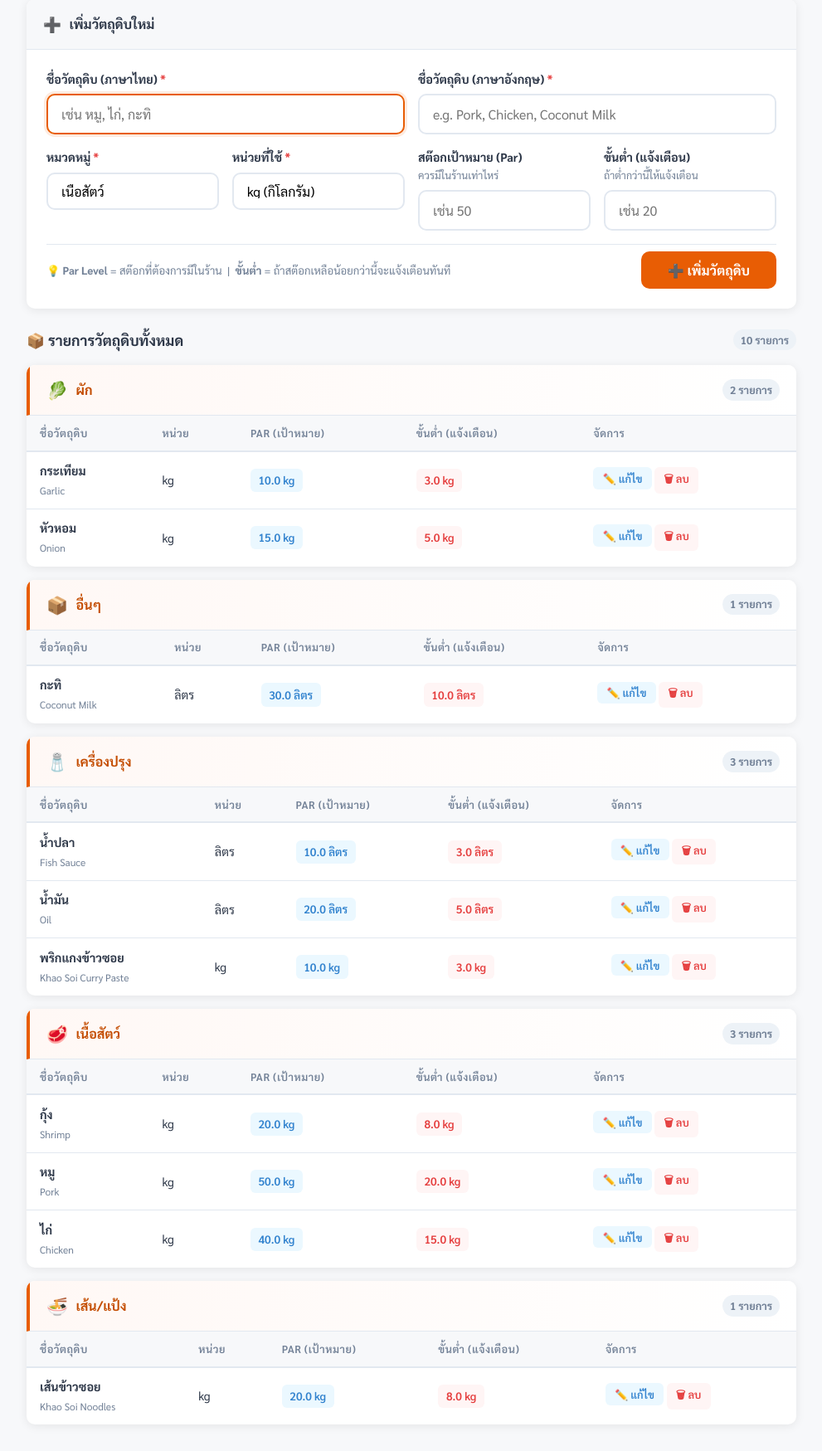
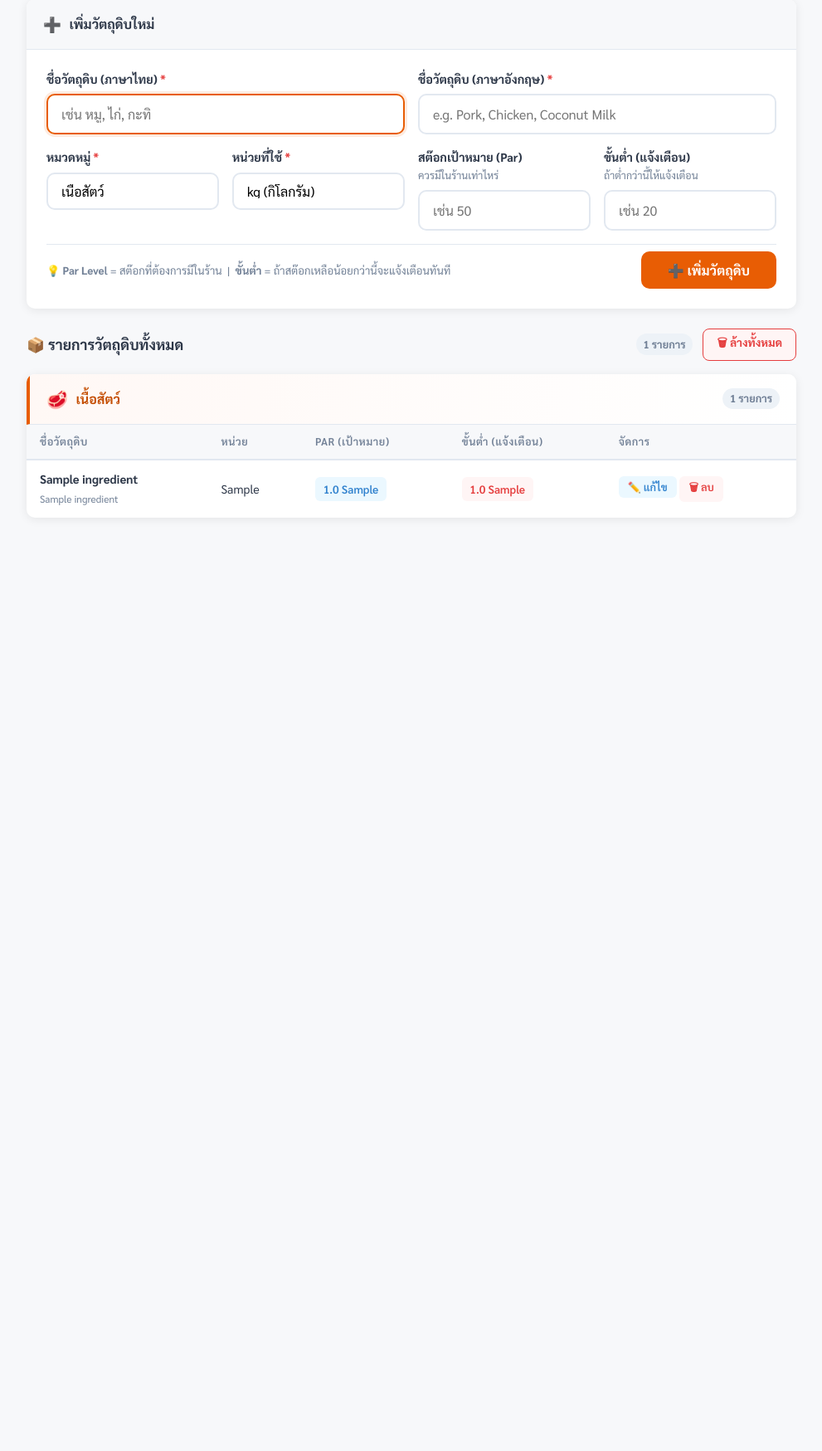
Before and after one commit to jirayuwannagul-tech/khao-soi-stock, a Flask app: page /admin/ingredients in a window 1280 px wide. Shown: the part 131-1880 px from the top of the page at 83% size, without its empty margins (144-1135 px from the left). After the commit the page ends 740 px from the top, so only its background shows below. Run offline with Flask 3, Linux system fonts and the light colour scheme; the visitor is signed in with stand-in values (Sample User, id 1); data comes from the database, SQL or seed files in the repository; tables that the repository leaves empty hold one stand-in row (values such as "Sample post").

Commit message:
Remove sample ingredients, add clear-all button for admin
Admin starts with empty ingredient list and can populate it themselves.
Added 'ล้างทั้งหมด' button to wipe existing data from UI.

Co-Authored-By: Claude Sonnet 4.6 <noreply@anthropic.com>

```diff
--- a/app.py
+++ b/app.py
@@ -382,6 +382,17 @@ def admin_ingredient_delete(ing_id):
     return redirect(url_for("admin_ingredients"))
 
 
+@app.route("/admin/ingredients/clear-all", methods=["POST"])
+@admin_required
+def admin_ingredients_clear_all():
+    db = get_db()
+    db.execute("UPDATE ingredients SET active=0")
+    db.commit()
+    db.close()
+    flash("ล้างวัตถุดิบทั้งหมดเรียบร้อยแล้ว — เพิ่มรายการใหม่ได้เลย", "success")
+    return redirect(url_for("admin_ingredients"))
+
+
 # ──────────────────────────────────────────────────────────────
 # API – auto-calculate suggested buy (called by JS)
 # ──────────────────────────────────────────────────────────────
--- a/database.py
+++ b/database.py
@@ -58,7 +58,7 @@ def init_db():
         );
     """)
 
-    # Seed categories if empty
+    # Seed categories only (no sample ingredients)
     existing = c.execute("SELECT COUNT(*) FROM categories").fetchone()[0]
     if existing == 0:
         c.executemany(
@@ -72,25 +72,5 @@ def init_db():
             ],
         )
 
-        # Seed sample ingredients
-        sample = [
-            ("หมู", "Pork", 1, "kg", 50, 20),
-            ("ไก่", "Chicken", 1, "kg", 40, 15),
-            ("กุ้ง", "Shrimp", 1, "kg", 20, 8),
-            ("กะทิ", "Coconut Milk", 5, "ลิตร", 30, 10),
-            ("พริกแกงข้าวซอย", "Khao Soi Curry Paste", 3, "kg", 10, 3),
-            ("เส้นข้าวซอย", "Khao Soi Noodles", 4, "kg", 20, 8),
-            ("หัวหอม", "Onion", 2, "kg", 15, 5),
-            ("กระเทียม", "Garlic", 2, "kg", 10, 3),
-            ("น้ำมัน", "Oil", 3, "ลิตร", 20, 5),
-            ("น้ำปลา", "Fish Sauce", 3, "ลิตร", 10, 3),
-        ]
-        c.executemany(
-            """INSERT INTO ingredients
-               (name_th, name_en, category_id, unit, par_level, min_level)
-               VALUES (?, ?, ?, ?, ?, ?)""",
-            sample,
-        )
-
     conn.commit()
     conn.close()
--- a/static/css/style.css
+++ b/static/css/style.css
@@ -449,7 +449,21 @@ select.add-input { cursor: pointer; }
   align-items: center;
   gap: .75rem;
   margin-bottom: 1rem;
+  flex-wrap: wrap;
 }
+.btn-clear-all {
+  background: var(--red-light);
+  color: var(--red);
+  border: 1.5px solid var(--red);
+  padding: .4rem 1rem;
+  border-radius: 8px;
+  font-size: .85rem;
+  font-weight: 700;
+  font-family: inherit;
+  cursor: pointer;
+  transition: background .2s;
+}
+.btn-clear-all:hover { background: var(--red); color: white; }
 .ing-list-title {
   font-size: 1.1rem;
   font-weight: 700;
--- a/templates/admin/ingredients.html
+++ b/templates/admin/ingredients.html
@@ -124,6 +124,12 @@
 <div class="ing-list-header">
   <h2 class="ing-list-title">📦 รายการวัตถุดิบทั้งหมด</h2>
   <span class="badge badge-gray">{{ ingredients|length }} รายการ</span>
+  {% if ingredients %}
+  <form method="POST" action="{{ url_for('admin_ingredients_clear_all') }}"
+        onsubmit="return confirm('⚠️ ล้างวัตถุดิบทั้งหมด {{ ingredients|length }} รายการ?\nกดตกลงเพื่อยืนยัน')">
+    <button type="submit" class="btn-clear-all">🗑 ล้างทั้งหมด</button>
+  </form>
+  {% endif %}
 </div>
 
 {% for cat_name, ing_group in ingredients|groupby('cat_th') %}
```
